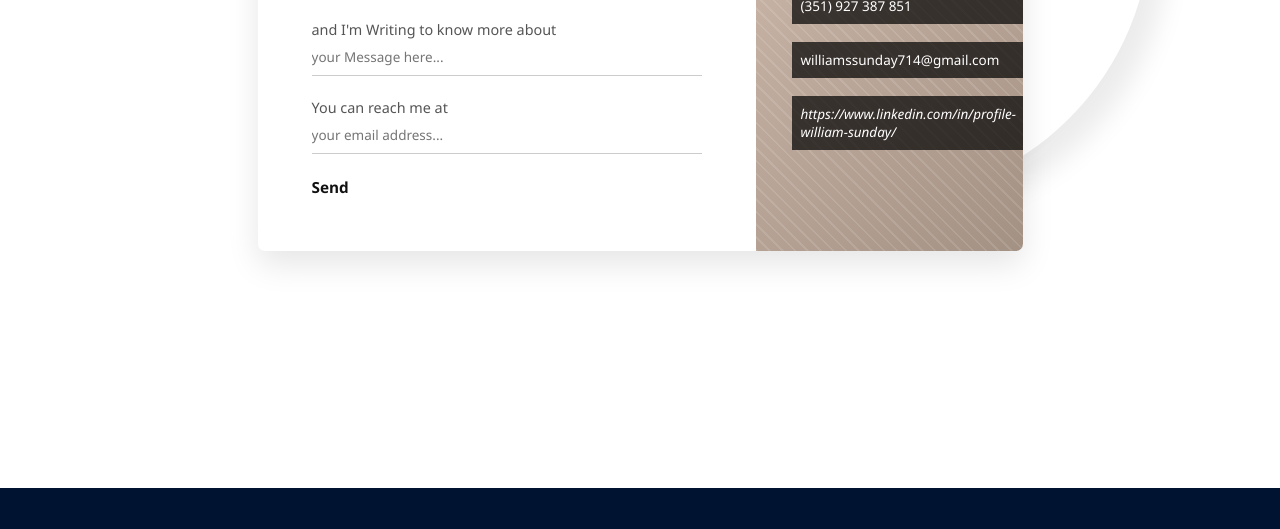
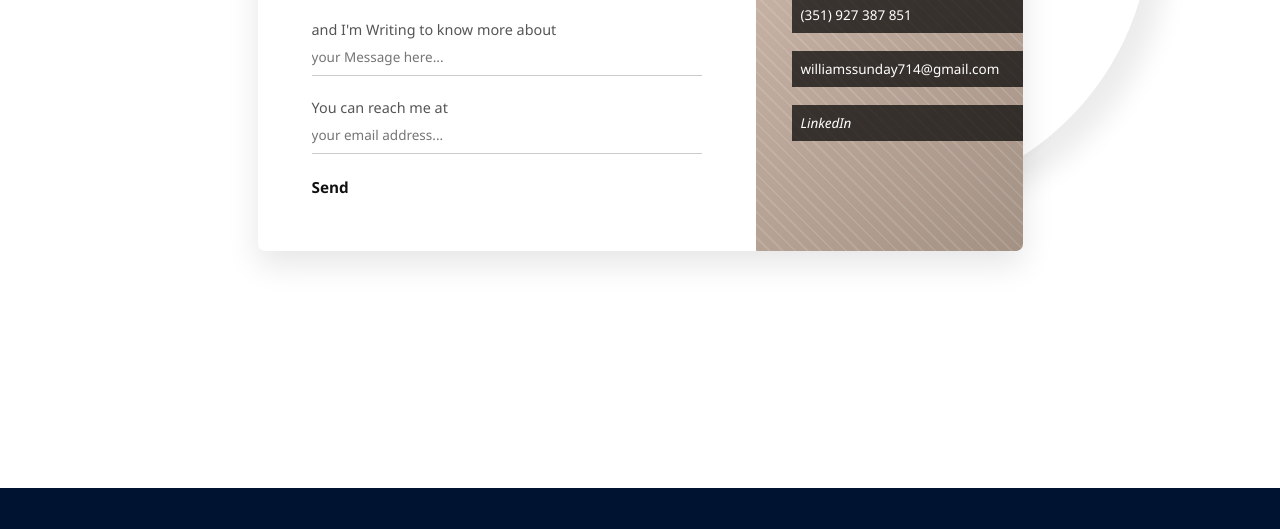
Before and after one commit to Williamsunnyx/MyPortfolio, a plain HTML site: page index.html in a window 1280 px wide. Shown: the part 7031-7560 px from the top of the page. Drawn offline with nearby package versions, Linux system fonts and the light colour scheme.

```diff
--- a/index.html
+++ b/index.html
@@ -1459,8 +1459,8 @@
       <div><a href="mailto:williamssunday714@gmail.com">williamssunday714@gmail.com</a></div>
       <div>
         <address>
-          <a href="https://www.google.com/maps/search/?api=1&query=avenida+edmundo+lima+basto+Carnaxide+Lisboa" target="_blank" rel="noopener noreferrer">
-            https://www.linkedin.com/in/profile-william-sunday/
+          <a href="https://www.linkedin.com/in/profile-william-sunday" target="_blank" rel="noopener noreferrer">
+            LinkedIn
           </a>
         </address>
       </div>
```
